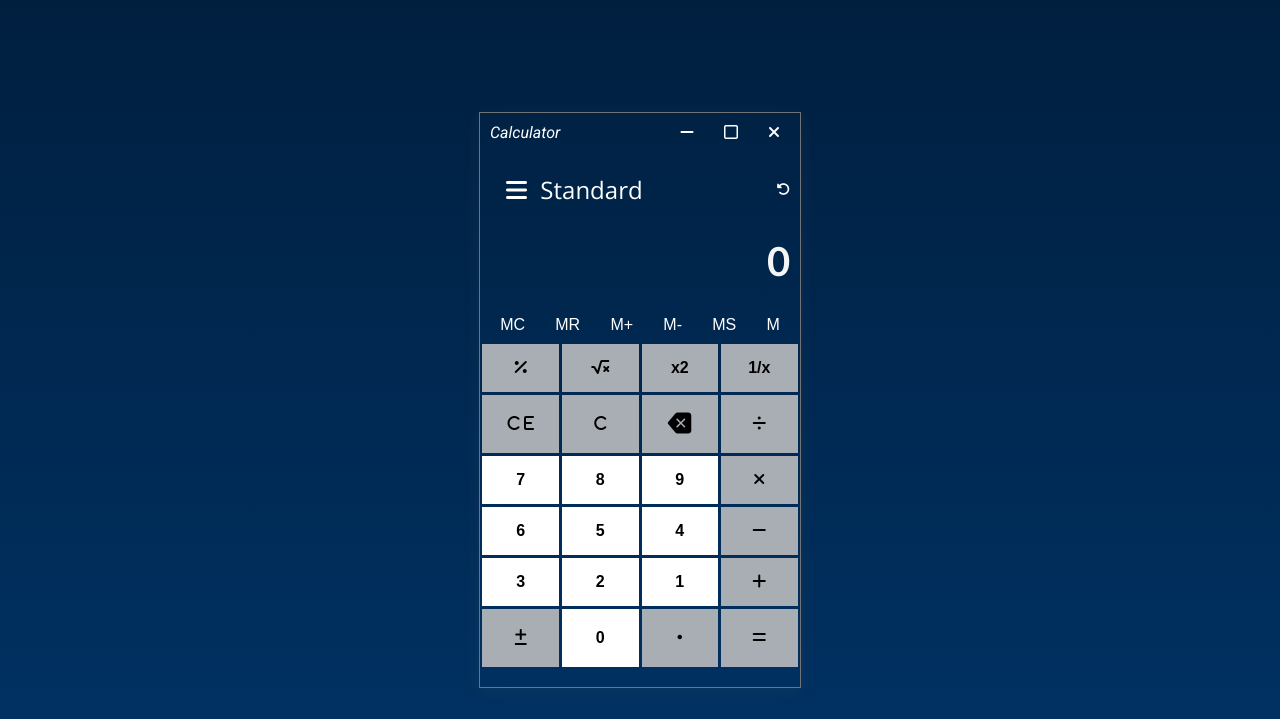
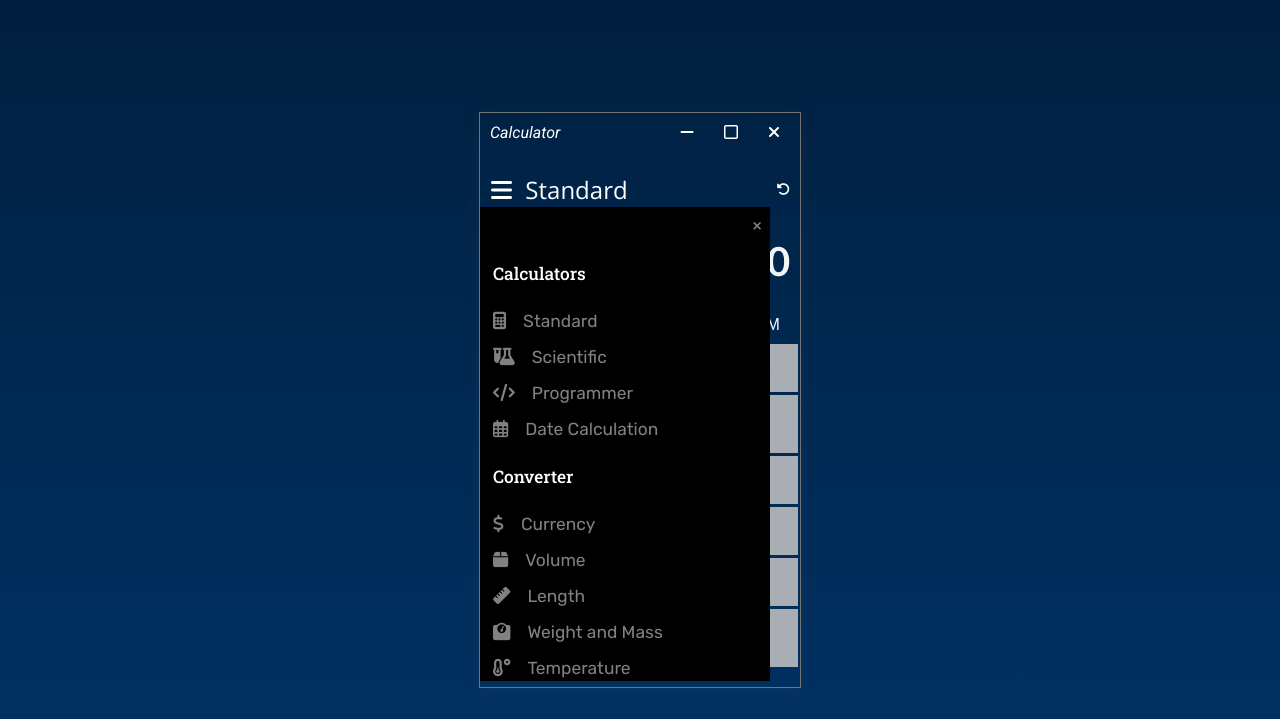
Before and after one commit to Mirza5056/ONLINE-CALCULATOR, a plain HTML site: page index.html in a window 1280 px wide. Both pictures are taken after a click on the button "Standard". Drawn offline with nearby package versions, Linux system fonts and the light colour scheme.

Commit message:
CSS Part Done

```diff
--- a/calculator.css
+++ b/calculator.css
@@ -1,4 +1,6 @@
 @import url('https://fonts.googleapis.com/css2?family=Open+Sans:ital,wght@0,300..800;1,300..800&display=swap');
+@import url('https://fonts.googleapis.com/css2?family=Rubik:ital,wght@0,300..900;1,300..900&display=swap');
+@import url('https://fonts.googleapis.com/css2?family=Roboto+Slab:wght@100..900&family=Rubik:ital,wght@0,300..900;1,300..900&display=swap');
 body {
     margin: 0;
     display: flex;
@@ -112,7 +114,7 @@ body {
     margin-top: 20px;
     display: flex;
     justify-content: space-between;
-    margin-left: 20px;
+    margin-left: 5px;
     align-items: center;
   }
 
@@ -197,3 +199,53 @@ body {
   .icon-size {
     font-size: 18pt;
   }
+
+  .drawer {
+    height: 100%;
+    position: fixed;
+    z-index: 1;
+    background-color: black;
+    height: 11.1cm;
+    transition: 0.5s;
+    padding-top: 55px;
+    overflow: scroll;
+  }
+
+  .drawer::-webkit-scrollbar {
+    display: none;
+  }
+
+  .drawer a {
+    padding: 8px 8px 8px 13px;
+    color: #818181;
+    text-decoration: none;
+    font-size: 17.4px;
+    display: block;
+    transition: 0.5s;
+    font-family: "Rubik", sans-serif;
+    font-optical-sizing: auto;
+    font-weight: 400;
+    font-style: normal;
+  }
+
+  .drawer b{
+    margin-left: 13px;
+    font-family: "Roboto Slab", serif;
+    font-optical-sizing: auto;
+    font-weight: 500;
+    font-style: normal;
+    font-size: 13pt;
+    display: block;
+    color: white;
+  }
+
+  .drawer a:hover {
+    color: #f1f1f1;
+  }
+  .close_button {
+    position: absolute;
+    top: 0;
+    right: 0px;
+    font-size: 40px;
+    margin-left: 0px;
+  }
--- /dev/null
+++ b/calculator.js
@@ -0,0 +1,11 @@
+$(()=>{
+    $(".drawer").hide();
+    $(".standard").click(function(){
+        $(".drawer").show();
+        $("#drawer_id").css("width","290px");
+    });
+    $(".close_button").click(function(){
+        $(".drawer").hide();
+    });
+
+});
--- a/index.html
+++ b/index.html
@@ -13,6 +13,7 @@
 <link href="https://fonts.googleapis.com/css2?family=Roboto:ital,wght@0,100;0,300;0,400;0,500;0,700;0,900;1,100;1,300;1,400;1,500;1,700;1,900&display=swap" rel="stylesheet">
         <script src="https://code.jquery.com/ui/1.10.4/jquery-ui.js"></script>
         <script src="https://kit.fontawesome.com/d245d62366.js" crossorigin="anonymous"></script>
+        <script src="calculator.js"></script>
     <title>Online Calculator Page</title>
 </head>
 <body>
@@ -28,6 +29,27 @@
         <div class="standard-history">
             <button class="standard"><i class="fa-solid fa-bars"></i>&nbsp;&nbsp;<b class="standard-text">Standard</b></button>
             <button class="history-button"><i class="fa-solid fa-rotate-left"></i></button>
+        </div>
+        <div class="drawer" id="drawer_id">
+            <a href="javascript:void(0)" class="close_button">&times;</a>
+            <b>Calculators</b>
+            <br>
+            <a href="#"><i class="fa-solid fa-calculator"></i>&nbsp;&nbsp;&nbsp;&nbsp;Standard</a>
+            <a href="#"><i class="fa-solid fa-flask-vial"></i>&nbsp;&nbsp;&nbsp;&nbsp;Scientific</a>
+            <a href="#"><i class="fa-solid fa-code"></i>&nbsp;&nbsp;&nbsp;&nbsp;Programmer</a>
+            <a href="#"><i class="fa-regular fa-calendar-days"></i>&nbsp;&nbsp;&nbsp;&nbsp;Date Calculation</a>
+            <br>
+            <b>Converter</b>
+            <br>
+            <a href="#"><i class="fa-solid fa-dollar-sign"></i>&nbsp;&nbsp;&nbsp;&nbsp;Currency</a>
+            <a href="#"><i class="fa-solid fa-box"></i>&nbsp;&nbsp;&nbsp;&nbsp;Volume</a>
+            <a href="#"><i class="fa-solid fa-ruler"></i>&nbsp;&nbsp;&nbsp;&nbsp;Length</a>
+            <a href="#"><i class="fa-solid fa-weight-scale"></i>&nbsp;&nbsp;&nbsp;&nbsp;Weight and Mass</a>
+            <a href="#"><i class="fa-solid fa-temperature-low"></i>&nbsp;&nbsp;&nbsp;&nbsp;Temperature</a>
+            <a href="#"><i class="fa-solid fa-bolt"></i>&nbsp;&nbsp;&nbsp;&nbsp;Energy</a>
+            <a href="#"><i class="fa-solid fa-chart-area"></i>&nbsp;&nbsp;&nbsp;&nbsp;Area</a>
+            <a href="#"><i class="fa-solid fa-truck-fast"></i>&nbsp;&nbsp;&nbsp;&nbsp;Speed</a>
+            <a href="#"><i class="fa-regular fa-clock"></i>&nbsp;&nbsp;&nbsp;&nbsp;Time</a>
         </div>
         <div class="calculator-inside-text">0&nbsp;</div>
         <div class="button-top">
```
